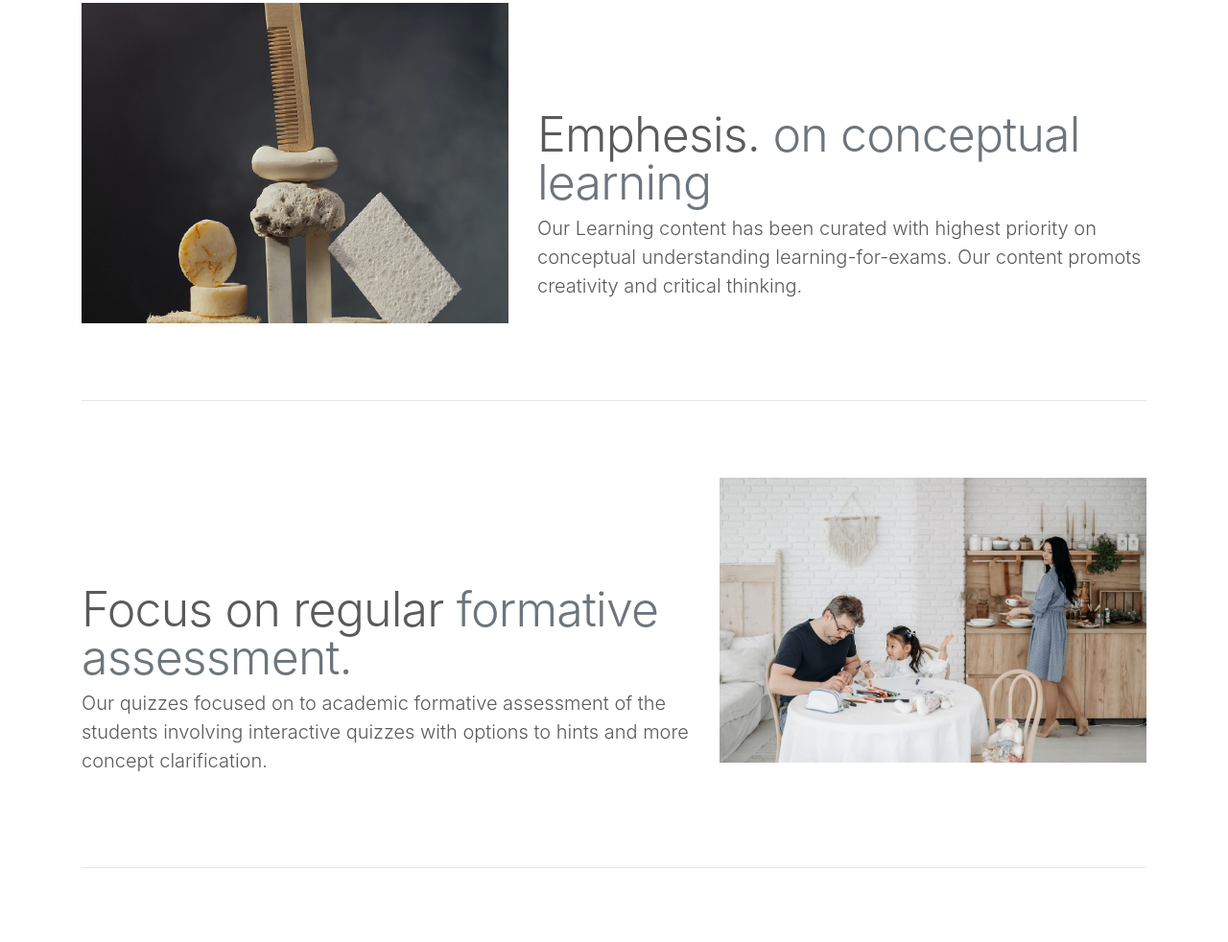
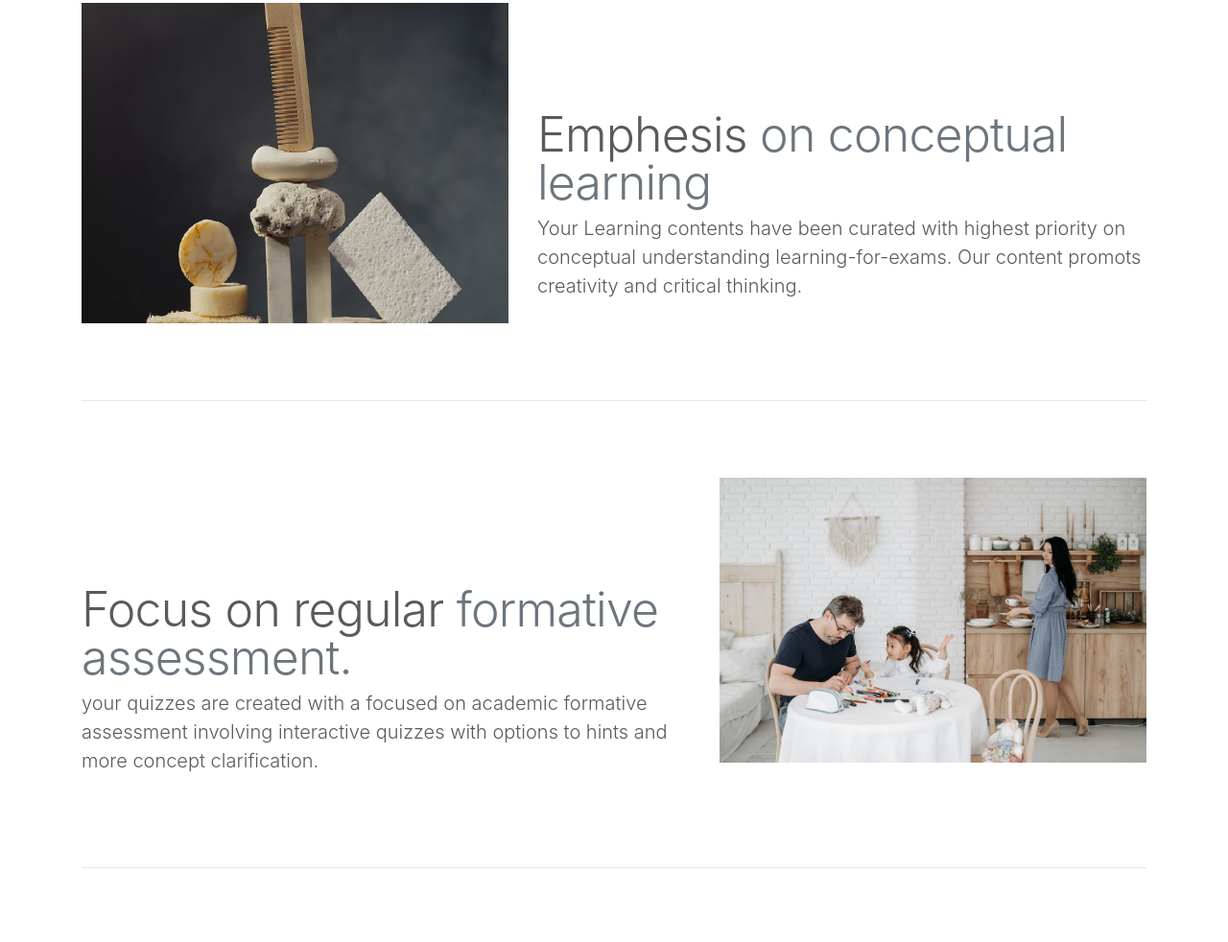
Before and after one commit to Tanmatraio/Tanmatra-website, a plain HTML site: page index.html in a window 1280 px wide. Shown: the part 2518-3500 px from the top of the page at 96% size. Drawn offline with nearby package versions, Linux system fonts and the light colour scheme.

Commit message:
cosmetic changes

```diff
--- a/index.html
+++ b/index.html
@@ -223,7 +223,7 @@
 
        <!-- START THE FEATURETTES -->
       <div class="container">
-        <h1 class="text-center">Whoat do we offer...</h1>
+        <h1 class="text-center">What do we offer...</h1>
         <hr class="featurette-divider">
 
         <div class="row featurette">
@@ -240,8 +240,8 @@
 
         <div class="row featurette">
           <div class="col-md-7 order-md-2">
-            <h2 class="featurette-heading">Emphesis. <span class="text-muted">on conceptual learning</span></h2>
-            <p class="lead">Our Learning content has been curated with highest priority on conceptual understanding learning-for-exams. Our content promots creativity and critical thinking.</p>
+            <h2 class="featurette-heading">Emphesis <span class="text-muted">on conceptual learning</span></h2>
+            <p class="lead">Your Learning contents have been curated with highest priority on conceptual understanding learning-for-exams. Our content promots creativity and critical thinking.</p>
           </div>
           <div class="col-md-5 order-md-1">
             <img class="featurette-image img-fluid mx-auto" src="assets/images/Emphesis.png" alt="Generic placeholder image">
@@ -253,7 +253,7 @@
         <div class="row featurette">
           <div class="col-md-7">
             <h2 class="featurette-heading">Focus on regular <span class="text-muted">formative assessment.</span></h2>
-            <p class="lead">Our quizzes focused on to academic formative assessment of the students involving interactive quizzes with options to hints and more concept clarification.</p>
+            <p class="lead">your quizzes are created with a focused on academic formative assessment involving interactive quizzes with options to hints and more concept clarification.</p>
           </div>
           <div class="col-md-5">
             <img class="featurette-image img-fluid mx-auto" src="assets/images/assessment.jpg" alt="Generic placeholder image">
```
